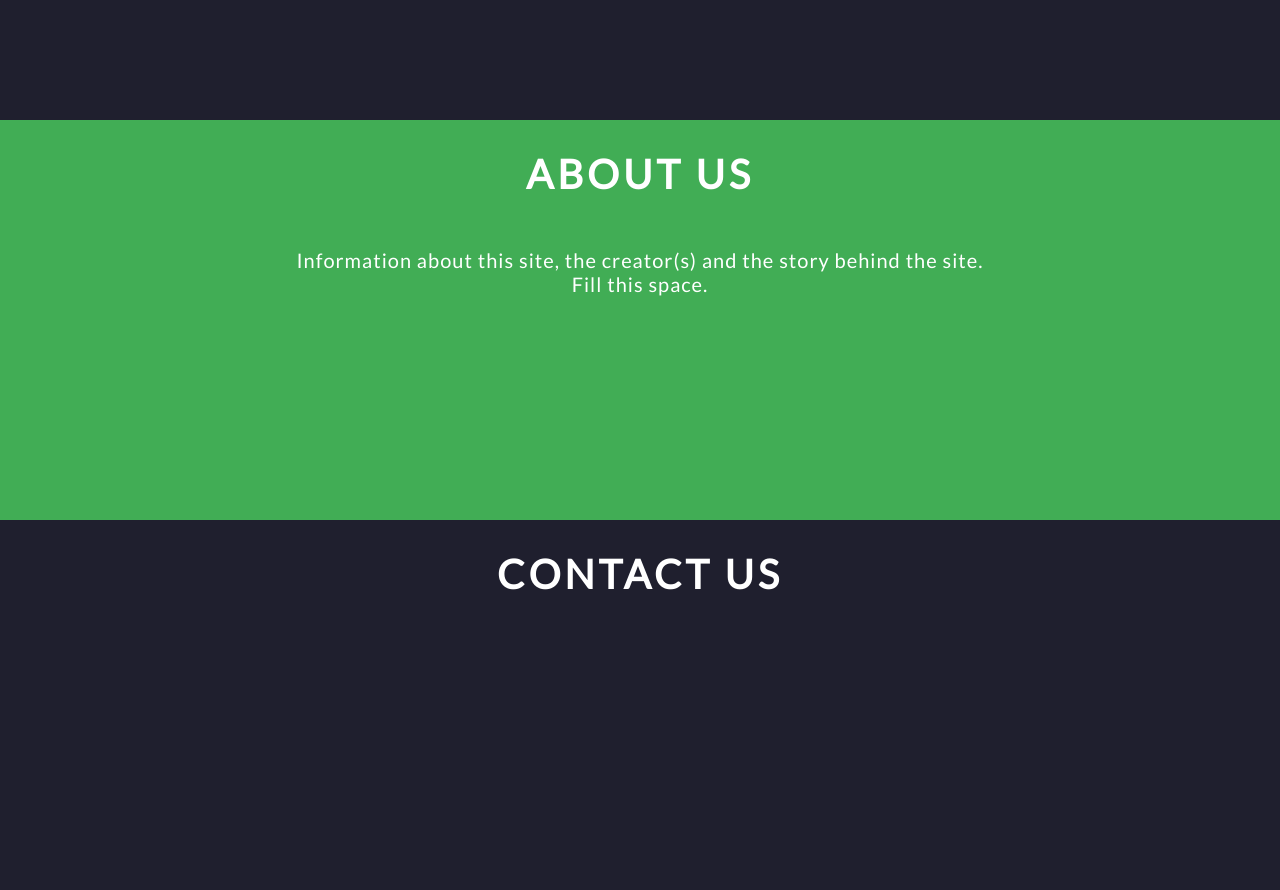
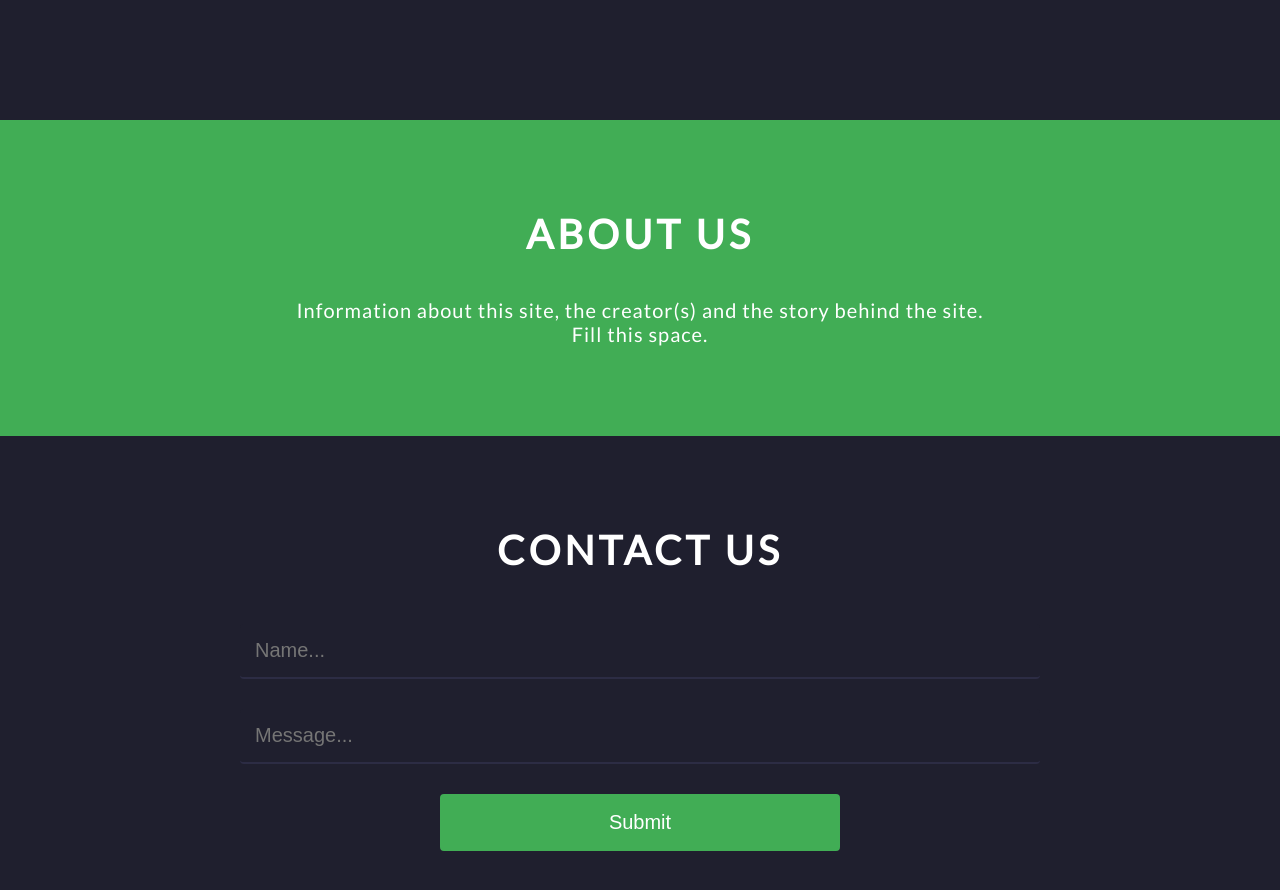
Before and after one commit to LukeHalby/ZcoinPools, a plain HTML site: page index.html in a window 1280 px wide. Shown: the part 1000-1890 px from the top of the page. Drawn offline with nearby package versions, Linux system fonts and the light colour scheme.

Commit message:
Forms complete (html, css) and containers added

```diff
--- a/index.html
+++ b/index.html
@@ -48,15 +48,22 @@
 	</table>
 </section>
 <section id="about">
+<div id="aboutContainer">
 	<h1>ABOUT US</h1>
 	<p>
 	Information about this site, the creator(s) and the story behind the site.
 	<br>
 	Fill this space.
 	</p>
+</div>
 </section>
 <section id="contact">
+<div id="contactContainer">
 	<h1>CONTACT US</h1>
+	<input name="name" type="text" placeholder="Name...">
+	<input name="message" type="text" placeholder="Message...">
+	<input name="submit" type="submit" value="Submit">
+</div>
 </section>
 </body>
 </html>
--- a/zcoinpools.css
+++ b/zcoinpools.css
@@ -80,7 +80,6 @@ h1 {
 	font-size: 40px;
 	color: white;
 	padding:20px;
-	padding-top: 30px;
 	text-align: center;
 	letter-spacing: 4px;
 	-webkit-margin-after: 0;
@@ -90,8 +89,7 @@ p {
 	font-family: Lato;
 	font-size: 20px;
 	color: white;
-	padding:10px;
-	padding-top: 30px;
+	padding: 20px;
 	text-align: center;
 	letter-spacing: 1px;
 	-webkit-margin-after: 0;
@@ -110,9 +108,54 @@ th, td {
 }
 #about {
 	background-color: #41ad55;
-	height: 400px;
+	padding: 70px 0;
+}
+#aboutContainer {
+	height: auto;
 }
 #contact {
 	background-color: #1f1f2e;
-	height: 400px;
+	padding: 70px 0;
 }
+#contactContainer {
+	height: auto;
+}
+input {
+	width: 800px;
+	padding:15px;
+	font-size: 20px;
+	background-color: #1f1f2e;
+	margin: 30px auto;
+	display: block;
+	border-radius: 4px;
+	border: none;
+	border-bottom: 2px solid #2c2c44;
+	-webkit-transition: background-color 0.5s ease-in-out;
+	transition: background-color 0.5s ease-in-out;
+}
+input[type=submit] {
+	width: 400px;
+	padding:15px;
+	font-size: 20px;
+	color: white;
+	background-color: #41ad55;
+	margin: 30px auto;
+	display: block;
+	border-radius: 4px;
+	border: 2px solid #41ad55;
+	-webkit-transition: background-color 0.5s ease-in-out, border-color 0.5s ease-in-out;
+	transition: background-color 0.5s ease-in-out, border-color 0.5s ease-in-out;
+}
+input[type=text]:focus {
+	background-color: #2c2c44;
+	outline: 0;
+}
+input[type=text]:hover {
+	background-color: #2c2c44;
+	outline: 0;
+}
+input[type=submit]:hover {
+	background-color: #30823f;
+	border-color: #30823f;
+	outline: 0;
+}
```
